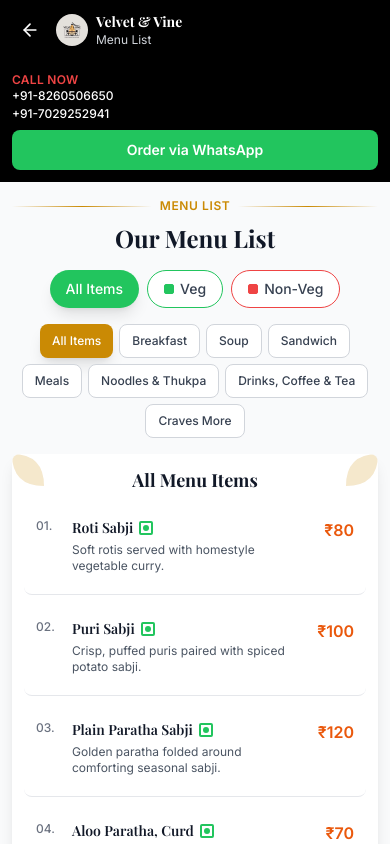
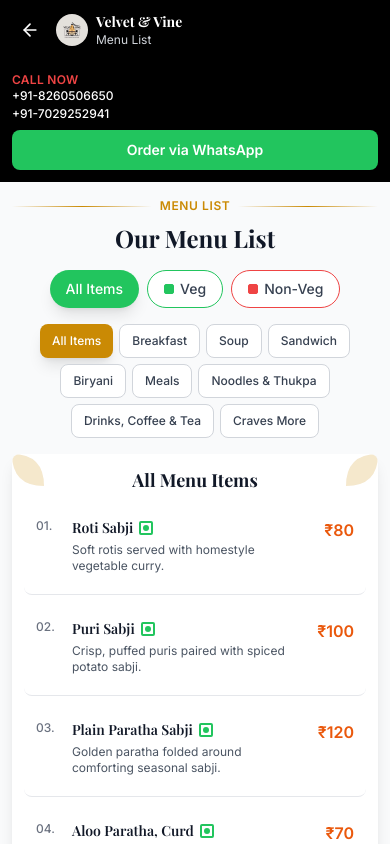
Before and after one commit to charishhh/velvet-vinerestaurant, a React (Vite) app: page / in a window 390 px wide. Both pictures are taken after a click on the button "EXPLORE MENU". Shown: the top 844 px of the page. Built offline with nearby package versions, Linux system fonts and the light colour scheme.

Commit message:
Add biryani category and improve menu responsiveness

```diff
--- a/src/Menu.tsx
+++ b/src/Menu.tsx
@@ -1,4 +1,4 @@
-import React, { useState } from 'react';
+import { useState } from 'react';
 import { ArrowLeft } from 'lucide-react';
 
 interface MenuItem {
@@ -16,7 +16,7 @@ interface MenuProps {
   onBack?: () => void;
 }
 
-const Menu: React.FC<MenuProps> = ({ onBack }) => {
+const Menu = ({ onBack }: MenuProps) => {
   const [activeCategory, setActiveCategory] = useState('all');
   const [filterType, setFilterType] = useState('all'); // 'all', 'veg', 'non-veg'
 
@@ -60,6 +60,12 @@ const Menu: React.FC<MenuProps> = ({ onBack }) => {
     { name: 'BBQ Chicken Sandwich', price: '220', isVeg: false },
     { name: 'Paneer Sandwich', price: '200', isVeg: true },
     { name: 'BBQ Paneer Sandwich', price: '220', isVeg: true },
+  ],
+
+  biryani: [
+    { name: 'Kolkata Dum Biryani', price: '250', isVeg: false },
+    { name: 'Awadhi Mutton Biryani', price: '350', isVeg: false },
+    { name: 'Egg Biryani', price: '120', isVeg: false },
   ],
 
   meals: [
@@ -157,6 +163,9 @@ const Menu: React.FC<MenuProps> = ({ onBack }) => {
   'Nepali Chicken Thali': 'Traditional Nepali chicken thali with rice, gundruk, achar, and seasonal sides.',
     'Omelette Thali': 'Protein-packed omelette served with thali sides.',
     'Fish Thali': 'Regional fish curry thali with traditional condiments.',
+    'Kolkata Dum Biryani': 'Aromatic Kolkata-style biryani with tender chicken and potato.',
+    'Awadhi Mutton Biryani': 'Royal Awadhi mutton biryani slow-cooked with fragrant spices.',
+    'Egg Biryani': 'Flavorful egg biryani with boiled eggs and aromatic basmati.',
     'Veg Fried Rice': 'Wok-tossed rice with garden vegetables and soy.',
     'Mixed Fried Rice': 'Rice tossed with chicken, egg, and crunchy veggies.',
     'Chicken Fried Rice': 'Smoky fried rice loaded with diced chicken.',
@@ -211,6 +220,7 @@ const Menu: React.FC<MenuProps> = ({ onBack }) => {
     { key: 'breakfast', label: 'Breakfast' },
     { key: 'soup', label: 'Soup' },
     { key: 'sandwich', label: 'Sandwich' },
+    { key: 'biryani', label: 'Biryani' },
     { key: 'meals', label: 'Meals' },
     { key: 'noodlesThukpa', label: 'Noodles & Thukpa' },
     { key: 'drinksCoffeeTea', label: 'Drinks, Coffee & Tea' },
@@ -259,12 +269,12 @@ const Menu: React.FC<MenuProps> = ({ onBack }) => {
     }}>
       {/* Header */}
       <div className="bg-black shadow-sm sticky top-0 z-40">
-        <div className="max-w-7xl mx-auto px-3 sm:px-4 py-3 sm:py-4">
+        <div className="max-w-7xl mx-auto px-3 sm:px-4 lg:px-6 py-3 sm:py-4">
           <div className="flex items-center justify-between">
             <div className="flex items-center space-x-2 sm:space-x-4">
               <button
                 onClick={handleBack}
-                className="p-2 hover:bg-gray-800 rounded-full transition-colors text-white active:scale-95"
+                className="p-2 hover:bg-gray-800 rounded-full transition-colors text-white active:scale-95 touch-manipulation"
               >
                 <ArrowLeft className="w-5 h-5 sm:w-6 sm:h-6" />
               </button>
@@ -272,7 +282,7 @@ const Menu: React.FC<MenuProps> = ({ onBack }) => {
                 <img
                   src="/M2sKshMbSqqkTuxP2bVeBQ.webp"
                   alt="Velvet & Vine"
-                  className="h-8 w-8 sm:h-10 sm:w-10 md:h-12 md:w-12 rounded-full object-cover"
+                  className="h-8 w-8 sm:h-10 sm:w-10 md:h-12 md:w-12 lg:h-14 lg:w-14 rounded-full object-cover"
                 />
                 <div>
                   <h1 className="text-sm sm:text-lg md:text-xl font-bold text-white">Velvet & Vine</h1>
@@ -306,7 +316,7 @@ const Menu: React.FC<MenuProps> = ({ onBack }) => {
                 href="https://wa.me/917029252941?text=Hi%20Velvet%20%26%20Vine%2C%20I%27d%20like%20to%20place%20an%20order."
                 target="_blank"
                 rel="noopener noreferrer"
-                className="bg-green-500 hover:bg-green-600 text-white px-6 py-2 rounded-lg font-semibold transition-all duration-300 transform hover:scale-105"
+                className="bg-green-500 hover:bg-green-600 text-white px-4 sm:px-6 py-2 rounded-lg font-semibold transition-all duration-300 transform hover:scale-105 touch-manipulation"
               >
                 Order via WhatsApp
               </a>
@@ -317,7 +327,7 @@ const Menu: React.FC<MenuProps> = ({ onBack }) => {
 
       {/* Mobile contact & WhatsApp CTA */}
       <div className="lg:hidden bg-black text-white">
-        <div className="max-w-7xl mx-auto px-3 sm:px-4 py-3 sm:py-4 space-y-2 sm:space-y-3">
+        <div className="max-w-7xl mx-auto px-3 sm:px-4 lg:px-6 py-3 sm:py-4 space-y-2 sm:space-y-3">
           <div>
             <p className="text-red-500 text-xs sm:text-sm font-semibold uppercase tracking-wide">Call Now</p>
             <div className="text-xs sm:text-sm font-medium space-y-0.5">
@@ -333,22 +343,22 @@ const Menu: React.FC<MenuProps> = ({ onBack }) => {
             href="https://wa.me/917029252941?text=Hi%20Velvet%20%26%20Vine%2C%20I%27d%20like%20to%20place%20an%20order."
             target="_blank"
             rel="noopener noreferrer"
-            className="inline-flex items-center justify-center w-full bg-green-500 hover:bg-green-600 active:bg-green-700 text-white px-4 sm:px-6 py-2.5 sm:py-3 rounded-lg text-sm sm:text-base font-semibold transition-all duration-300 active:scale-95"
+            className="inline-flex items-center justify-center w-full bg-green-500 hover:bg-green-600 active:bg-green-700 text-white px-4 sm:px-6 py-2.5 sm:py-3 rounded-lg text-sm sm:text-base font-semibold transition-all duration-300 active:scale-95 touch-manipulation"
           >
             Order via WhatsApp
           </a>
         </div>
       </div>
 
-      <div className="max-w-7xl mx-auto px-3 sm:px-4 py-4 sm:py-6 md:py-8">
+      <div className="max-w-4xl mx-auto px-3 sm:px-4 lg:px-6 py-4 sm:py-6 md:py-8">
         {/* Page Title */}
         <div className="text-center mb-4 sm:mb-6 md:mb-8">
-          <div className="flex items-center justify-center space-x-2 mb-2 sm:mb-3 md:mb-4">
+          <div className="flex items-center justify-center space-x-2 sm:space-x-3 mb-2 sm:mb-3 md:mb-4">
             <div className="h-px bg-gradient-to-r from-transparent via-yellow-600 to-transparent flex-1"></div>
-            <span className="text-yellow-600 text-xs sm:text-sm uppercase tracking-wider font-semibold">Menu List</span>
+            <span className="text-yellow-600 text-xs sm:text-sm md:text-base uppercase tracking-wider font-semibold">Menu List</span>
             <div className="h-px bg-gradient-to-r from-transparent via-yellow-600 to-transparent flex-1"></div>
           </div>
-          <h1 className="text-2xl sm:text-3xl md:text-4xl font-bold text-gray-900 mb-2 sm:mb-3 md:mb-4">Our Menu List</h1>
+          <h1 className="text-2xl sm:text-3xl md:text-4xl lg:text-5xl font-bold text-gray-900 mb-2 sm:mb-3 md:mb-4">Our Menu List</h1>
         </div>
 
         {/* Filter Buttons */}
@@ -356,7 +366,7 @@ const Menu: React.FC<MenuProps> = ({ onBack }) => {
           <div className="flex flex-wrap justify-center gap-2 sm:gap-3 md:gap-4">
             <button
               onClick={() => setFilterType('all')}
-              className={`px-4 sm:px-5 md:px-6 py-2 sm:py-2.5 md:py-3 rounded-full text-sm sm:text-base font-medium transition-all active:scale-95 ${
+              className={`px-4 sm:px-5 md:px-6 py-2 sm:py-2.5 md:py-3 rounded-full text-sm sm:text-base font-medium transition-all active:scale-95 touch-manipulation ${
                 filterType === 'all'
                 ? 'bg-green-500 text-white shadow-lg'
                 : 'bg-white text-gray-700 border border-gray-300 hover:bg-gray-50'
@@ -366,7 +376,7 @@ const Menu: React.FC<MenuProps> = ({ onBack }) => {
             </button>
             <button
               onClick={() => setFilterType('veg')}
-              className={`px-4 sm:px-5 md:px-6 py-2 sm:py-2.5 md:py-3 rounded-full text-sm sm:text-base font-medium transition-all flex items-center space-x-1.5 sm:space-x-2 active:scale-95 ${
+              className={`px-4 sm:px-5 md:px-6 py-2 sm:py-2.5 md:py-3 rounded-full text-sm sm:text-base font-medium transition-all flex items-center space-x-1.5 sm:space-x-2 active:scale-95 touch-manipulation ${
                 filterType === 'veg'
                 ? 'bg-green-500 text-white shadow-lg'
                 : 'bg-white text-gray-700 border border-green-500 hover:bg-green-50'
@@ -377,7 +387,7 @@ const Menu: React.FC<MenuProps> = ({ onBack }) => {
             </button>
             <button
               onClick={() => setFilterType('non-veg')}
-              className={`px-4 sm:px-5 md:px-6 py-2 sm:py-2.5 md:py-3 rounded-full text-sm sm:text-base font-medium transition-all flex items-center space-x-1.5 sm:space-x-2 active:scale-95 ${
+              className={`px-4 sm:px-5 md:px-6 py-2 sm:py-2.5 md:py-3 rounded-full text-sm sm:text-base font-medium transition-all flex items-center space-x-1.5 sm:space-x-2 active:scale-95 touch-manipulation ${
                 filterType === 'non-veg'
                 ? 'bg-red-500 text-white shadow-lg'
                 : 'bg-white text-gray-700 border border-red-500 hover:bg-red-50'
@@ -390,12 +400,12 @@ const Menu: React.FC<MenuProps> = ({ onBack }) => {
         </div>
 
         {/* Category Tabs */}
-        <div className="flex flex-wrap justify-center gap-1.5 sm:gap-2 mb-4 sm:mb-6 md:mb-8">
+        <div className="flex flex-wrap justify-center gap-1.5 sm:gap-2 md:gap-3 mb-4 sm:mb-6 md:mb-8">
           {categories.map((category) => (
             <button
               key={category.key}
               onClick={() => handleCategoryChange(category.key)}
-              className={`px-3 sm:px-4 md:px-6 py-2 sm:py-2.5 md:py-3 rounded-lg text-xs sm:text-sm md:text-base font-medium transition-all active:scale-95 ${
+              className={`px-3 sm:px-4 md:px-6 py-2 sm:py-2.5 md:py-3 rounded-lg text-xs sm:text-sm md:text-base font-medium transition-all active:scale-95 touch-manipulation ${
                 activeCategory === category.key
                 ? 'bg-yellow-600 text-white shadow-lg'
                 : 'bg-white text-gray-700 hover:bg-yellow-50 active:bg-yellow-100 border border-gray-300'
```
Also changed, not shown: 1 other file (tests, documents, lock files or other folders).
